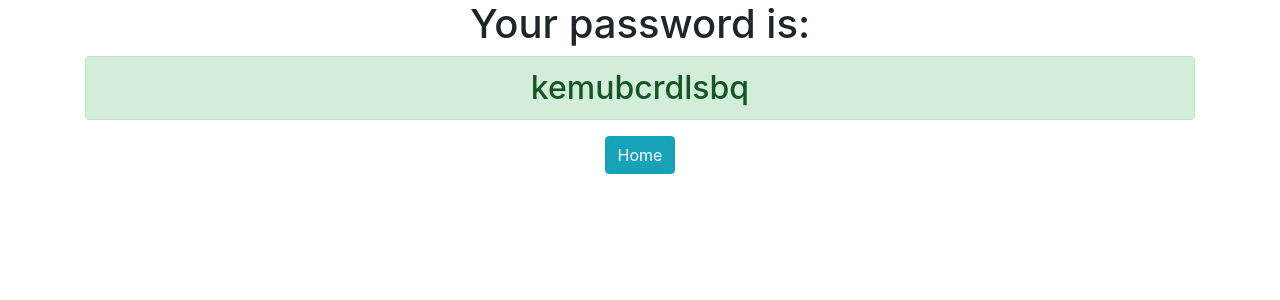
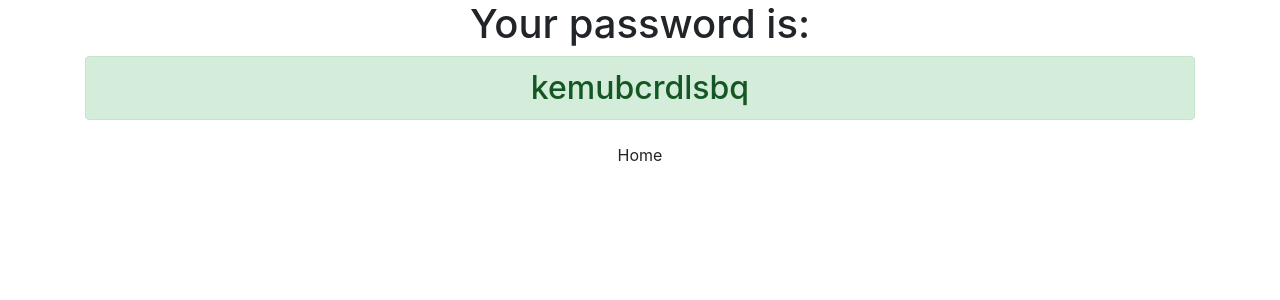
Before and after one commit to peterakos21/django3-password-generator, a Django app: page /password/ in a window 1280 px wide. Shown: the top 300 px of the page. Run offline with Django 3.2, Linux system fonts and the light colour scheme; some libraries are stand-ins or nearby versions.

Commit message:
this is an example

```diff
--- a/generator/templates/generator/password.html
+++ b/generator/templates/generator/password.html
@@ -3,5 +3,5 @@
 <div class="container text-center">
   <h1>Your password is:</h1>
   <h2 class="alert alert-success">{{ password }}</h2>
-  <a href="{% url 'home' %}" class="btn btn-info">Home</a>
+  <a href="{% url 'home' %}" class="btn btn-infod">Home</a>
 </div>
--- a/password_generator/settings.py
+++ b/password_generator/settings.py
@@ -20,7 +20,7 @@ BASE_DIR = os.path.dirname(os.path.dirname(os.path.abspath(__file__)))
 # See https://docs.djangoproject.com/en/3.0/howto/deployment/checklist/
 
 # SECURITY WARNING: keep the secret key used in production secret!
-SECRET_KEY = 'opumlerz(r%!pc-tq92++^3-*cm3jax3&3yha$xc2273h*-7@p'
+SECRET_KEY = 'opumlerz(Petrosr%!pc-tq92++^3-*cm3jax3&3yha$xc2273h*-7@p'
 
 # SECURITY WARNING: don't run with debug turned on in production!
 DEBUG = True
```
